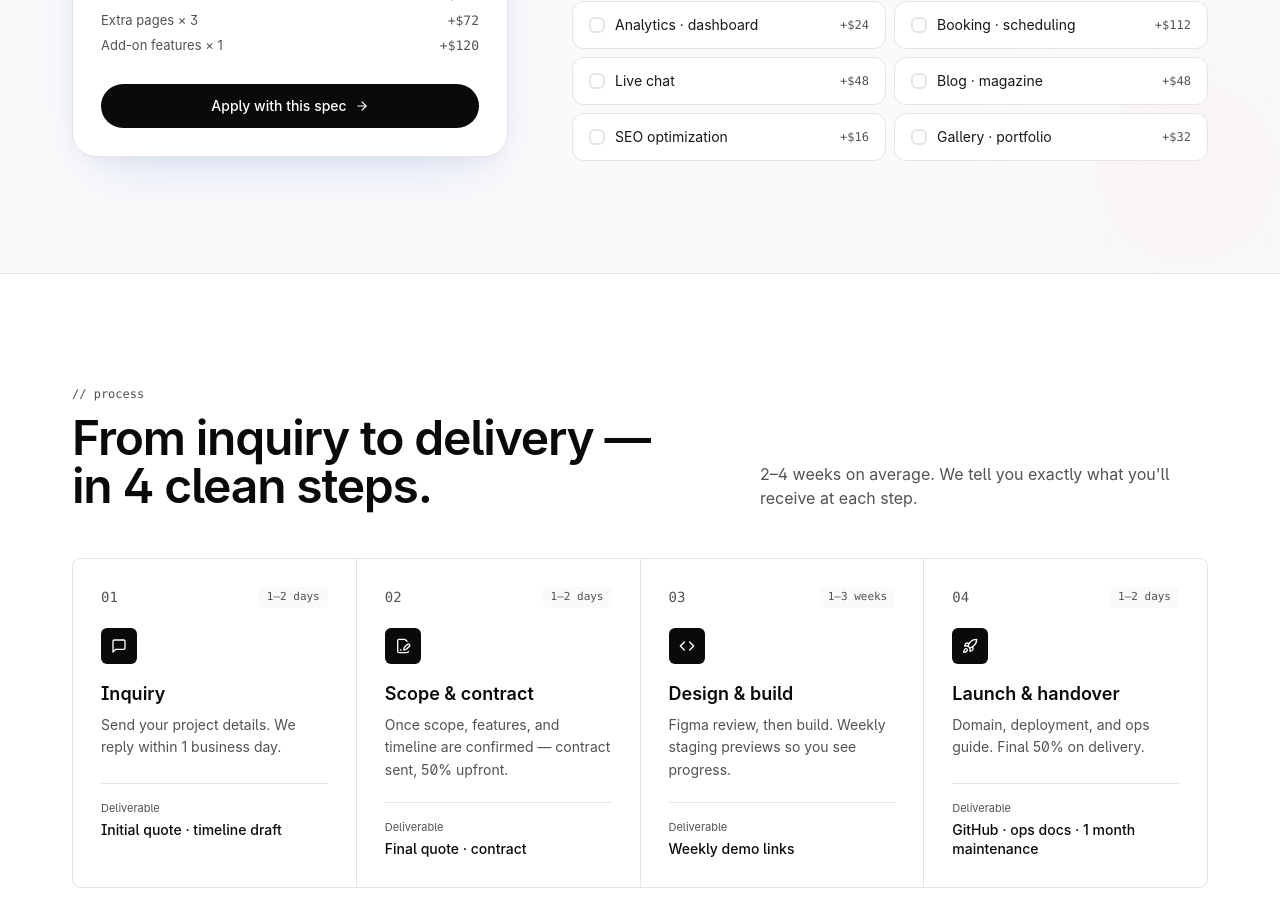
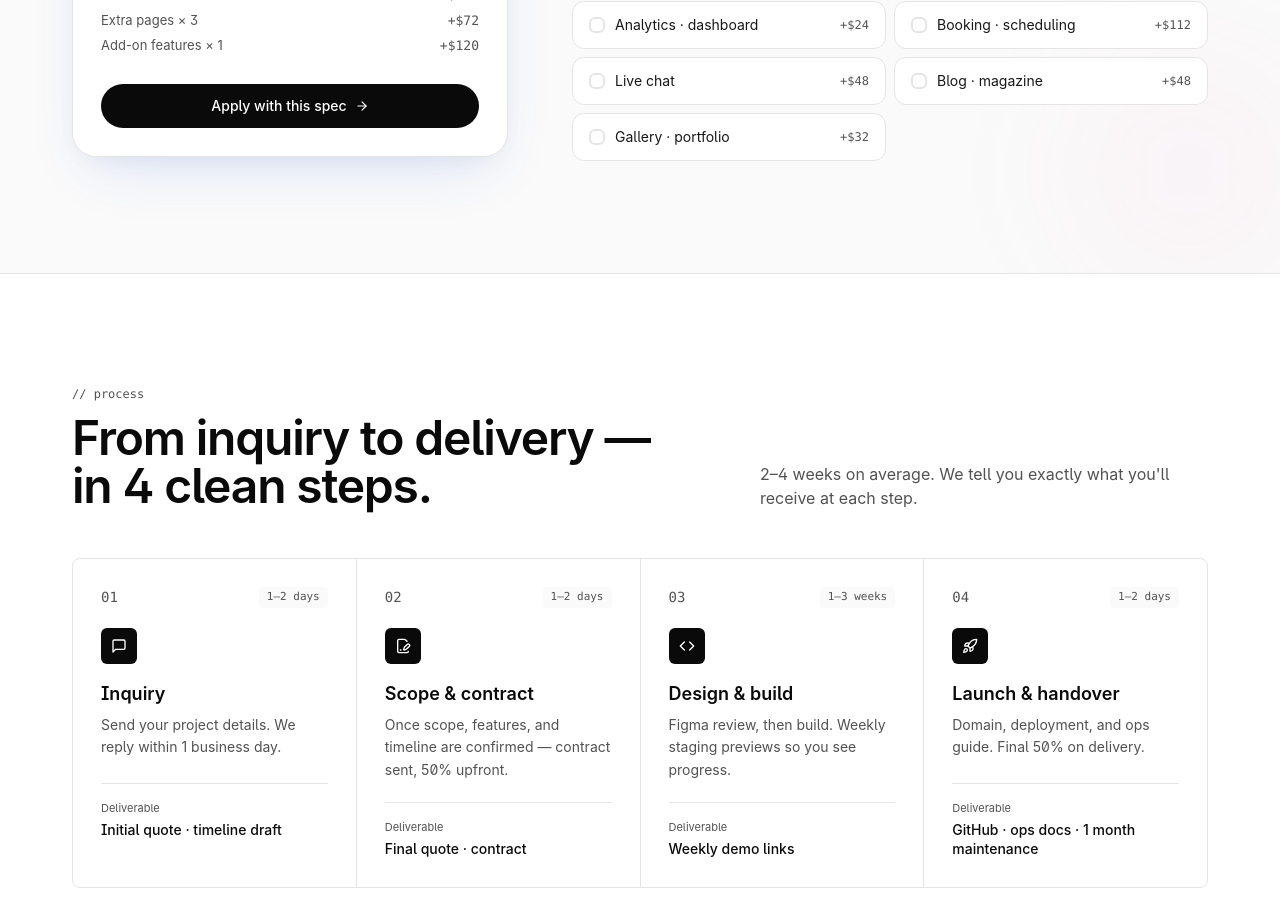
Before and after one commit to efface-studio/Efface-Client, a Next.js app: page /en in a window 1280 px wide. Shown: the part 8400-9310 px from the top of the page. Built offline with nearby package versions, Linux system fonts and the light colour scheme; no server answers; a web font is replaced by a local one.

Commit message:
fix(estimator): drop SEO from paid add-ons — it's included in every base (#45)
Basic SEO·OG tags are listed as included in even the Starter tier, so
charging for SEO again as an estimator add-on double-counted it. Remove
the SEO feature from the estimator entirely.

```diff
--- a/components/sections/PriceEstimator.tsx
+++ b/components/sections/PriceEstimator.tsx
@@ -37,7 +37,6 @@ const featureConfig: { key: string; price: number; weeks: number }[] = [
   { key: "booking", price: 14, weeks: 0.6 },
   { key: "chat", price: 6, weeks: 0.4 },
   { key: "blog", price: 6, weeks: 0.4 },
-  { key: "seo", price: 2, weeks: 0.2 },
   { key: "gallery", price: 4, weeks: 0.3 },
 ];
 
--- a/messages/en.json
+++ b/messages/en.json
@@ -292,7 +292,6 @@
       { "key": "booking", "label": "Booking · scheduling" },
       { "key": "chat", "label": "Live chat" },
       { "key": "blog", "label": "Blog · magazine" },
-      { "key": "seo", "label": "SEO optimization" },
       { "key": "gallery", "label": "Gallery · portfolio" }
     ]
   },
@@ -388,7 +387,6 @@
         "booking": "Booking · scheduling",
         "chat": "Live chat",
         "blog": "Blog · magazine",
-        "seo": "SEO optimization",
         "gallery": "Gallery · portfolio"
       },
       "sections": {
--- a/messages/ko.json
+++ b/messages/ko.json
@@ -292,7 +292,6 @@
       { "key": "booking", "label": "예약 · 일정 관리" },
       { "key": "chat", "label": "실시간 채팅" },
       { "key": "blog", "label": "블로그 · 매거진" },
-      { "key": "seo", "label": "SEO 최적화" },
       { "key": "gallery", "label": "갤러리 · 포트폴리오" }
     ]
   },
@@ -388,7 +387,6 @@
         "booking": "예약 · 일정 관리",
         "chat": "실시간 채팅",
         "blog": "블로그 · 매거진",
-        "seo": "SEO 최적화",
         "gallery": "갤러리 · 포트폴리오"
       },
       "sections": {
```
